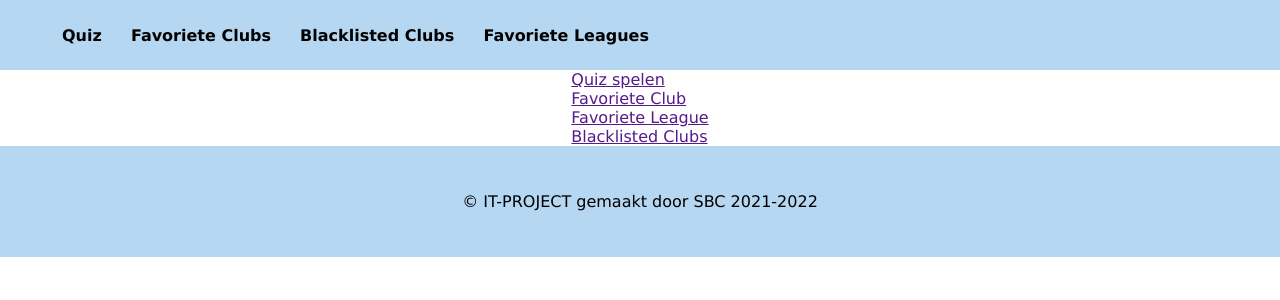
After one commit to Rolly-Mbaki/IT_Project, a web app: file landingPage.html in a window 1280 px wide. The commit adds this page. Shown: the top 300 px of the page. Run offline with its HTML, style and script files only (its server is not run), Linux system fonts and the light colour scheme.

Commit message:
begin Landing/homepage

```diff
--- /dev/null
+++ b/css/landingPage.css
@@ -0,0 +1,43 @@
+body{
+    max-width: 100%;
+    box-sizing: border-box;
+    margin: 0;
+    font-family: Verdana, Geneva, Tahoma, sans-serif;
+}
+
+header{
+    background-color: #b6d7f1;
+    padding: 10px;
+    height: 50px;
+}
+
+ul{
+    list-style: none;
+}
+li{
+    display: inline-block;
+}
+ul li a{
+    padding: 12px;
+    text-decoration: none;
+    color: black;
+    font-weight: bolder;
+}
+
+footer{
+    padding: 30px;
+    text-align: center;
+    background-color: #b6d7f1;
+}
+
+main{
+    display: grid;
+    grid-template-columns: 10% auto 10%;
+    grid-template-rows: auto;
+    grid-template-areas: '. container .';
+}
+
+#container{
+    grid-area: container;
+    margin: auto;
+}
--- a/css/style.css
+++ b/css/style.css
@@ -9,7 +9,9 @@ main{
     margin-top: 20px;
     max-width: 1200px;
     display: flex;
-    justify-content: space-between;
+    justify-content: center;
+    flex-direction: row;
+    overflow: auto;
     flex-wrap: wrap;
     gap: 20px;
     background-color: lightgrey;
--- a/index.html
+++ b/index.html
@@ -13,7 +13,7 @@
     <a class="block" href="#"></a>
         <article>
             <h2>FIFA</h2>
-            <a href="#"><img src="images/fifa.png" alt="fifa"></a>
+            <a href="landingPage.html"><img src="images/fifa.png" alt="fifa"></a>
         </article>
     </a>
         <article>
@@ -37,7 +37,9 @@
             <a href="#"><img src="images/nationalebank.png" alt="nationalebank"></a>
         </article>
     </main>
-    <footer><p>&copy; IT-PROJECT gemaakt door SBC</p></footer>
+    <footer>
+        <p>&copy; IT-PROJECT gemaakt door SBC 2021 - 2022</p>
+    </footer>
 
 
 </body>
--- /dev/null
+++ b/landingPage.html
@@ -0,0 +1,41 @@
+<!DOCTYPE html>
+<html lang="en">
+<head>
+    <meta charset="UTF-8">
+    <meta http-equiv="X-UA-Compatible" content="IE=edge">
+    <meta name="viewport" content="width=device-width, initial-scale=1.0">
+    <link rel="stylesheet" href="./css/landingPage.css">
+    <title>Document</title>
+</head>
+<body>
+    <header>
+        <nav>
+            <ul>
+                <li><a href="">Quiz</a></li>
+                <li><a href="">Favoriete Clubs</a></li>
+                <li><a href="">Blacklisted Clubs</a></li>
+                <li><a href="">Favoriete Leagues</a></li>
+            </ul>
+        </nav>
+    </header>
+    <main>
+        <div id="container">
+            <article id="quiz">
+                <a href="">Quiz spelen</a>
+            </article>
+            <article id="fc">
+                <a href="">Favoriete Club</a>
+            </article>
+            <article id="fl">
+                <a href="">Favoriete League</a>
+            </article>
+            <article id="bc">
+                <a href="">Blacklisted Clubs</a>
+            </article>
+        </div>
+    </main>
+    <footer>
+        <p>&copy; IT-PROJECT gemaakt door SBC 2021-2022</p>
+    </footer>
+</body>
+</html>
```
